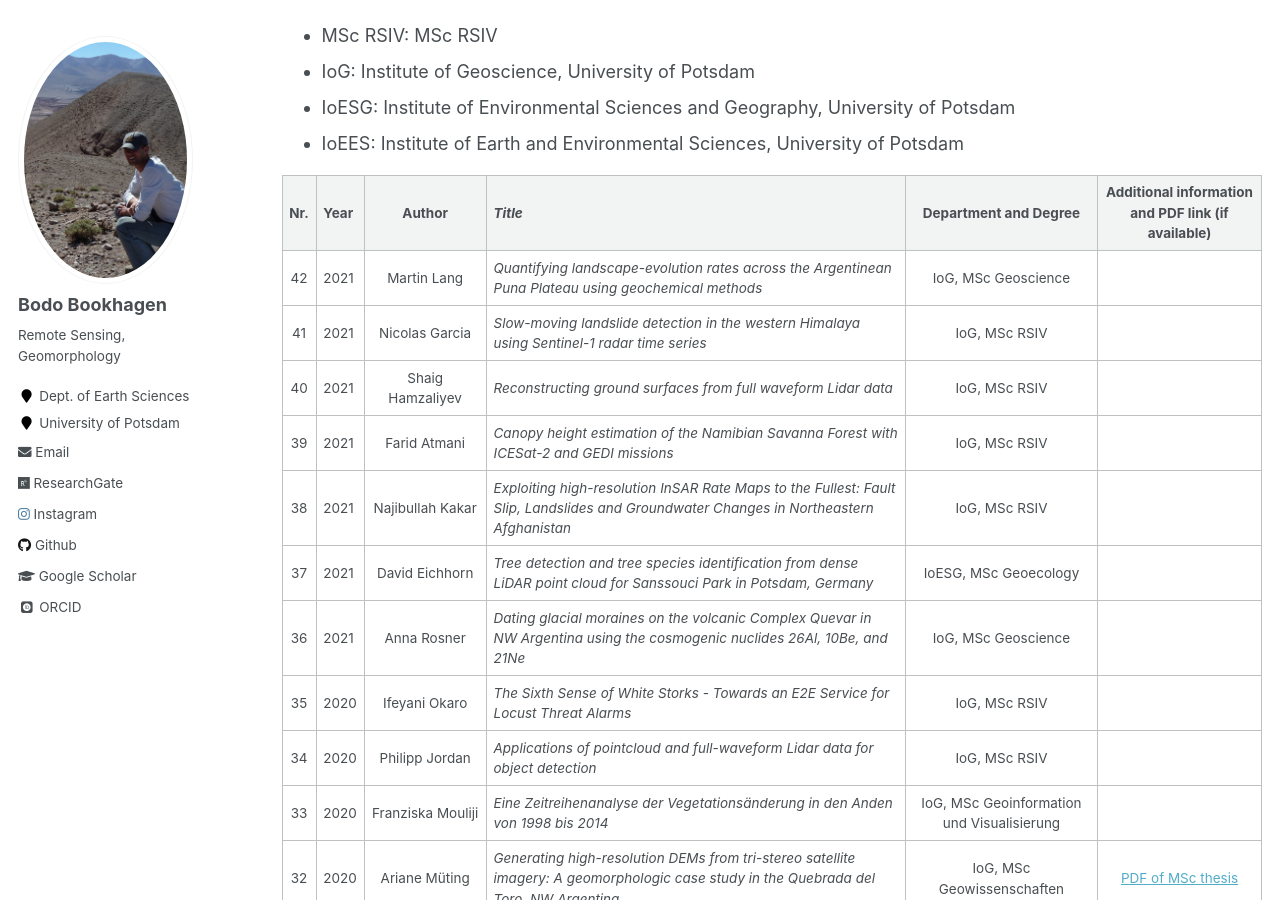
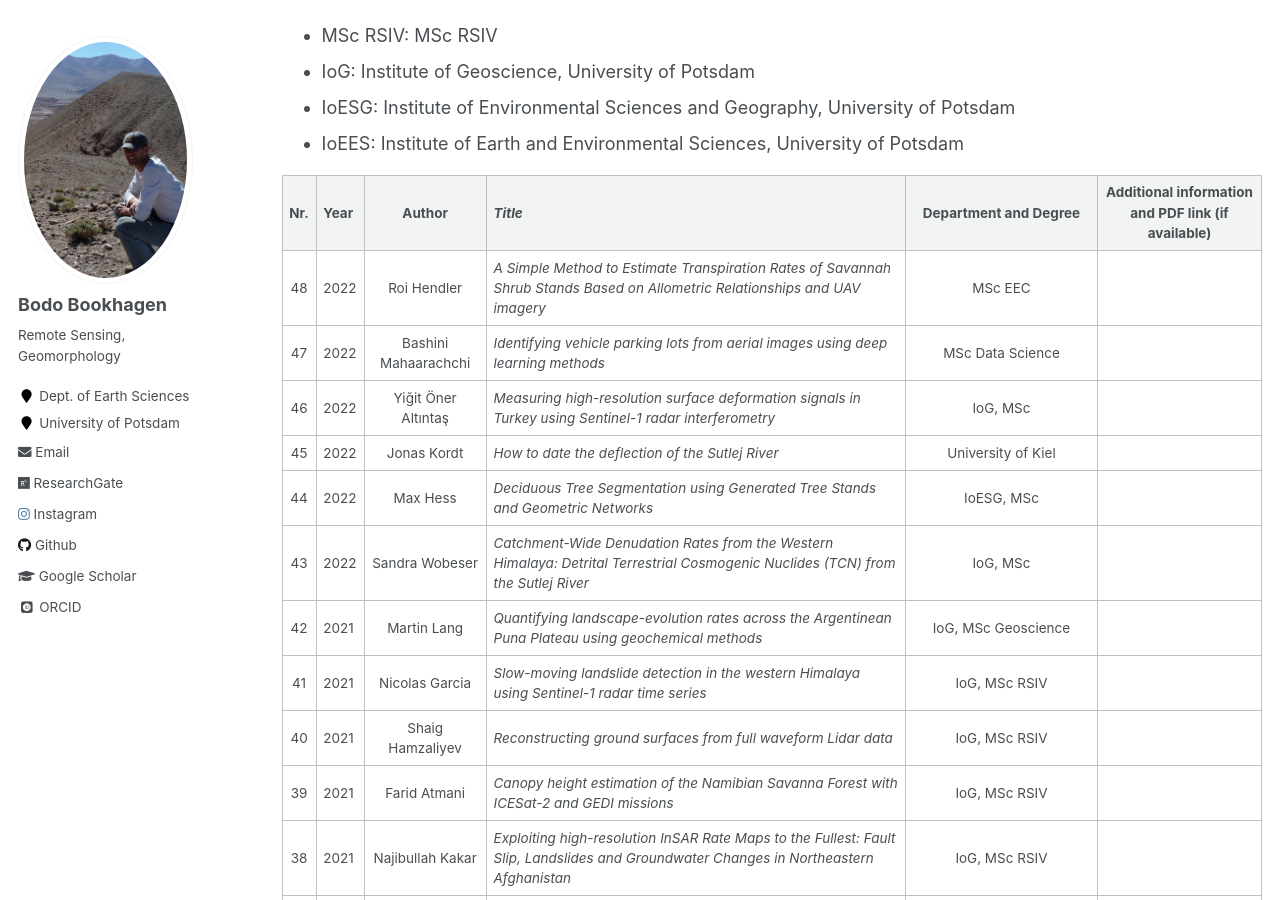
Before and after one commit to BodoBookhagen/BodoBookhagen.github.io, a Jekyll site: the page built from _pages/theses.md, in a window 1280 px wide and 900 px high, scrolled down 602 px. Built offline with Jekyll 4.4.1, drawn with Linux system fonts in a browser that asks for light colours; some web fonts are replaced.

Commit message:
Jun-30 2022

```diff
--- a/_pages/theses.md
+++ b/_pages/theses.md
@@ -22,6 +22,12 @@ There have been several MSc and BSc theses advised in the past years. These were
 
 | Nr. | Year | Author | *Title* | Department and Degree | Additional information and PDF link (if available) |
 |:---:|:----------|:----:|:-------|:---:|:---:|
+| 48 | 2022 | Roi Hendler | *A Simple Method to Estimate Transpiration Rates of Savannah Shrub Stands Based on Allometric Relationships and UAV imagery* | MSc EEC |
+| 47 | 2022 | Bashini Mahaarachchi | *Identifying vehicle parking lots from aerial images using deep learning methods* | MSc Data Science |
+| 46 | 2022 | Yiğit Öner Altıntaş | *Measuring high-resolution surface deformation signals in Turkey using Sentinel-1 radar interferometry* | IoG, MSc |
+| 45 | 2022 | Jonas Kordt | *How to date the deflection of the Sutlej River* | University of Kiel |
+| 44 | 2022 | Max Hess | *Deciduous Tree Segmentation using Generated Tree Stands and Geometric Networks* | IoESG, MSc |
+| 43 | 2022 | Sandra Wobeser | *Catchment-Wide Denudation Rates from the Western Himalaya: Detrital Terrestrial Cosmogenic Nuclides (TCN) from the Sutlej River* | IoG, MSc |
 | 42 | 2021 | Martin Lang | *Quantifying landscape-evolution rates across the Argentinean Puna Plateau using geochemical methods* | IoG, MSc Geoscience | |
 | 41 | 2021 | Nicolas Garcia | *Slow-moving landslide detection in the western Himalaya using Sentinel-1 radar time series* | IoG, MSc RSIV | |
 | 40 | 2021 | Shaig Hamzaliyev | *Reconstructing ground surfaces from full waveform Lidar data* | IoG, MSc RSIV | |
```
